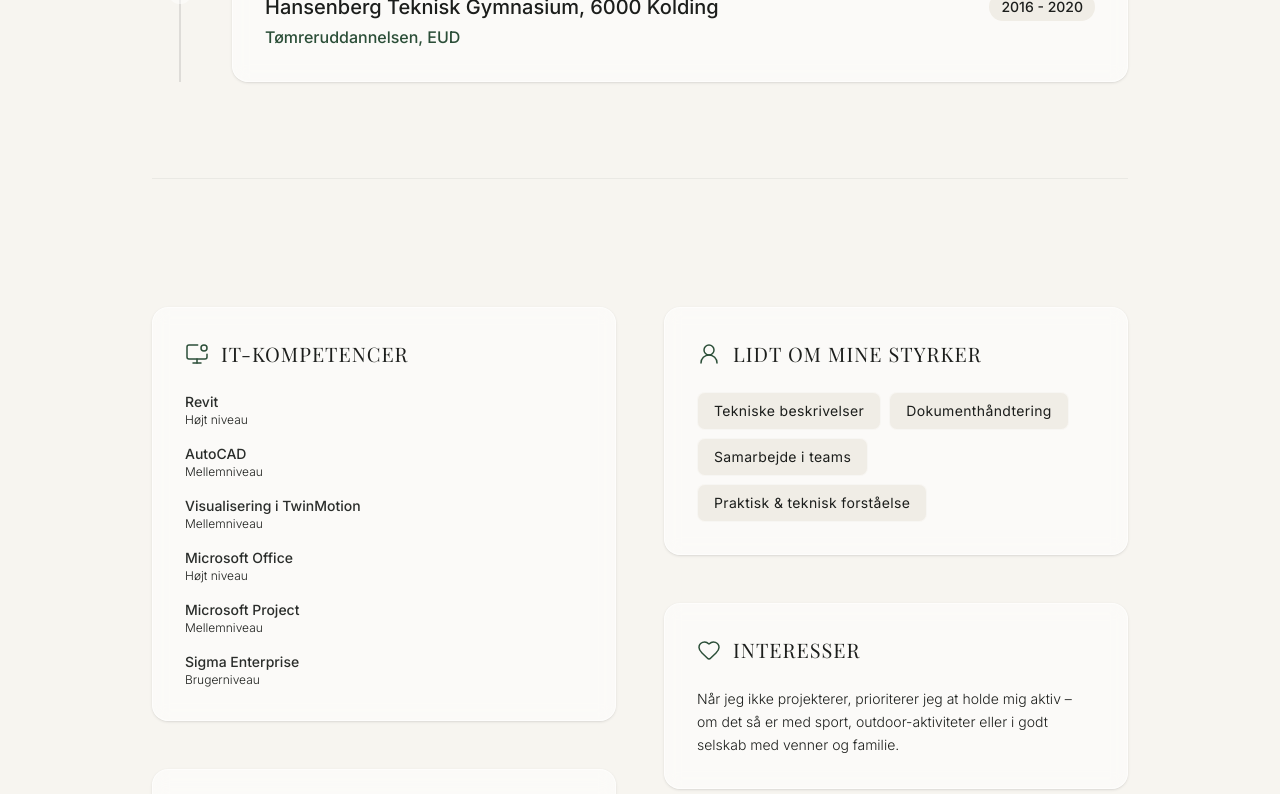
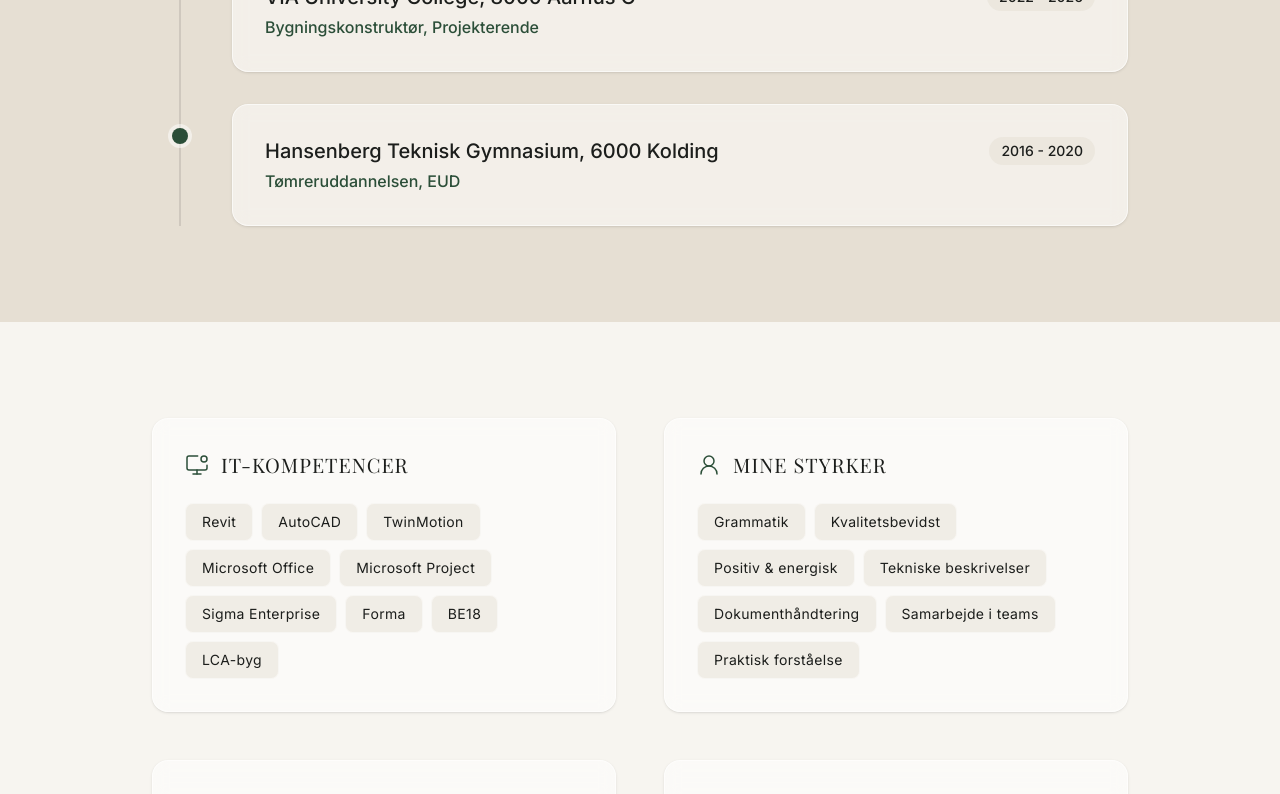
Before and after one commit to SorenTheKjeldsen/Soren-Kjeldsen---Portfolio, a React (Vite) app: page /om-mig in a window 1280 px wide. Shown: the part 2659-3453 px from the top of the page. Built offline with nearby package versions, Linux system fonts and the light colour scheme; a web font is replaced by a local one.

Commit message:
refactor: update UI layout and skills section
- Improve contact page layout with descriptive text
- Update IT and personal skills lists
- Add layout container for Education section
- Fix header background detection logic

```diff
--- a/src/App.tsx
+++ b/src/App.tsx
@@ -63,14 +63,22 @@ export default function App() {
             <Route path="/om-mig" element={<PageWrapper><About /></PageWrapper>} />
             <Route path="/projekt/:id" element={<ProjectDetails />} />
           </Route>
-          {/* For kontakt we don't need double contact, the Layout has Contact as footer */}
+          {/* For kontakt vi don't need double contact, the Layout has Contact as footer */}
           <Route path="/kontakt" element={
-            <>
+            <main className="bg-brand-sand min-h-screen">
               <Header />
-              <div className="pt-20 lg:pt-32">
-                <Contact />
+              <div className="pt-32 lg:pt-48 pb-8">
+                <div className="container mx-auto px-6 max-w-7xl">
+                  <div className="text-center">
+                    <h2 className="text-4xl lg:text-6xl font-serif text-dark-900 uppercase">Kontakt</h2>
+                    <p className="max-w-2xl mx-auto mt-6 text-dark-800 font-light leading-relaxed">
+                      Har du et spørgsmål, eller vil du høre mere om, hvordan jeg kan bidrage til jeres team? Jeg tager gerne en uforpligtende snak og ser frem til at høre fra dig.
+                    </p>
+                  </div>
+                </div>
               </div>
-            </>
+              <Contact />
+            </main>
           } />
         </Routes>
       </div>
--- a/src/components/About.tsx
+++ b/src/components/About.tsx
@@ -1,5 +1,6 @@
 import { motion } from 'motion/react';
 import { MonitorDot, Briefcase, UserRound, GraduationCap, Globe, Heart } from 'lucide-react';
+import { Link } from 'react-router-dom';
 import profileImage from '../assets/images/Portræt.png';
 
 export default function About() {
@@ -66,16 +67,12 @@ export default function About() {
   ];
 
   const itSkills = [
-    { name: 'Revit', level: 'Højt niveau' },
-    { name: 'AutoCAD', level: 'Mellemniveau' },
-    { name: 'Visualisering i TwinMotion', level: 'Mellemniveau' },
-    { name: 'Microsoft Office', level: 'Højt niveau' },
-    { name: 'Microsoft Project', level: 'Mellemniveau' },
-    { name: 'Sigma Enterprise', level: 'Brugerniveau' },
+    'Revit', 'AutoCAD', 'TwinMotion', 'Microsoft Office',
+    'Microsoft Project', 'Sigma Enterprise', 'Forma', 'BE18', 'LCA-byg'
   ];
 
   const personalSkills = [
-    'Tekniske beskrivelser', 'Dokumenthåndtering', 'Samarbejde i teams', 'Praktisk & teknisk forståelse'
+    'Grammatik', 'Kvalitetsbevidst', 'Positiv & energisk', 'Tekniske beskrivelser', 'Dokumenthåndtering', 'Samarbejde i teams', 'Praktisk forståelse'
   ];
 
   return (
@@ -175,8 +172,14 @@ export default function About() {
                 ))}
               </div>
             </motion.div>
+          </div>
+        </div>
+      </div>
+    </section>
 
-            {/* Uddannelse */}
+    {/* Uddannelse */}
+      <section className="py-24 bg-brand-sand overflow-hidden">
+        <div className="container mx-auto px-6 max-w-5xl">
             <motion.div
               initial={{ opacity: 0, y: 30 }}
               whileInView={{ opacity: 1, y: 0 }}
@@ -184,7 +187,7 @@ export default function About() {
             >
               <div className="text-center mb-16">
                 <span className="text-brand-green tracking-[0.3em] font-medium text-sm uppercase flex items-center justify-center gap-3 mb-4">
-                  <GraduationCap size={20} strokeWidth={1.5} /> Akademisk
+                  <GraduationCap size={20} strokeWidth={1.5} /> Faglig
                 </span>
                 <h2 className="text-4xl lg:text-6xl font-serif text-dark-900 uppercase">Uddannelse</h2>
               </div>
@@ -207,12 +210,13 @@ export default function About() {
                 ))}
               </div>
             </motion.div>
-          </div>
+        </div>
+      </section>
 
-          <hr className="border-black/5" />
-
+      <section className="py-24 bg-brand-sand-light overflow-hidden">
+        <div className="container mx-auto px-6 max-w-5xl">
           {/* Bottom Grid Content */}
-          <div className="grid grid-cols-1 md:grid-cols-2 gap-12 pt-8">
+          <div className="grid grid-cols-1 md:grid-cols-2 gap-12">
 
             <div className="space-y-12">
               {/* IT-Kompetencer */}
@@ -226,14 +230,13 @@ export default function About() {
                   <MonitorDot className="text-brand-green" size={24} strokeWidth={1.5} />
                   <h3 className="text-xl font-serif text-dark-900 uppercase tracking-wider">IT-Kompetencer</h3>
                 </div>
-                <ul className="space-y-4">
+                <div className="flex flex-wrap gap-2">
                   {itSkills.map((skill, idx) => (
-                    <li key={idx}>
-                      <div className="text-sm font-medium text-dark-800">{skill.name}</div>
-                      <div className="text-xs text-dark-500 font-light">{skill.level}</div>
-                    </li>
+                    <span key={idx} className="px-4 py-2 bg-brand-sand/50 text-dark-700 rounded-lg text-sm tracking-wide border border-white/50">
+                      {skill}
+                    </span>
                   ))}
-                </ul>
+                </div>
               </motion.div>
 
               {/* Sprog */}
@@ -247,9 +250,12 @@ export default function About() {
                   <Globe className="text-brand-green" size={24} strokeWidth={1.5} />
                   <h3 className="text-xl font-serif text-dark-900 uppercase tracking-wider">Sprog</h3>
                 </div>
-                <div className="space-y-3 text-sm text-dark-700 font-light">
-                  <p><span className="font-medium text-dark-900 block mb-0.5">Dansk:</span> Modersmål</p>
-                  <p><span className="font-medium text-dark-900 block mb-0.5">Engelsk:</span> Flydende (skrift & tale)</p>
+                <div className="flex flex-wrap gap-2">
+                  {['Dansk', 'Engelsk'].map((lang, idx) => (
+                    <span key={idx} className="px-4 py-2 bg-brand-sand/50 text-dark-700 rounded-lg text-sm tracking-wide border border-white/50">
+                      {lang}
+                    </span>
+                  ))}
                 </div>
               </motion.div>
             </div>
@@ -264,7 +270,7 @@ export default function About() {
               >
                 <div className="flex items-center gap-3 mb-6">
                   <UserRound className="text-brand-green" size={24} strokeWidth={1.5} />
-                  <h3 className="text-xl font-serif text-dark-900 uppercase tracking-wider">Lidt om mine styrker</h3>
+                  <h3 className="text-xl font-serif text-dark-900 uppercase tracking-wider">MINE STYRKER</h3>
                 </div>
                 <div className="flex flex-wrap gap-2">
                   {personalSkills.map((skill, idx) => (
@@ -287,14 +293,39 @@ export default function About() {
                   <h3 className="text-xl font-serif text-dark-900 uppercase tracking-wider">Interesser</h3>
                 </div>
                 <p className="text-sm font-light text-dark-700 leading-relaxed">
-                  Når jeg ikke projekterer, prioriterer jeg at holde mig aktiv – om det så er med sport, outdoor-aktiviteter eller i godt selskab med venner og familie.
+                  I min fritid interesserer jeg mig for løbetræning, møbeldesign og træarbejde. Jeg bruger også meget tid sammen med venner og familie og nyder at følge med i fodbold, hvor særligt Premier League har min interesse.
                 </p>
               </motion.div>
             </div>
 
           </div>
         </div>
+    </section>
 
+    {/* Contact CTA */}
+    <section className="py-24 bg-brand-sand overflow-hidden relative">
+      <div className="container mx-auto px-6 max-w-5xl relative z-10 text-center">
+        <motion.div
+          initial={{ opacity: 0, y: 30 }}
+          whileInView={{ opacity: 1, y: 0 }}
+          viewport={{ once: true }}
+          className="space-y-8"
+        >
+          <h2 className="text-4xl md:text-5xl lg:text-7xl font-serif text-dark-900 uppercase tracking-wider">
+            Lyder det interessant?
+          </h2>
+          <p className="text-lg md:text-xl text-dark-700 font-light max-w-2xl mx-auto">
+            Så kontakt mig og lad os tage en uforpligtende snak om, hvordan vi kan samarbejde.
+          </p>
+          <div className="pt-8">
+            <Link
+              to="/kontakt"
+              className="inline-flex items-center justify-center border border-dark-900/10 text-dark-800 px-10 py-5 uppercase tracking-widest text-sm hover:border-brand-green hover:text-brand-green hover:bg-white/50 bg-white/30 transition-all"
+            >
+              KONTAKT MIG
+            </Link>
+          </div>
+        </motion.div>
       </div>
     </section>
     </>
--- a/src/components/Header.tsx
+++ b/src/components/Header.tsx
@@ -8,6 +8,7 @@ export default function Header() {
   const [isScrolled, setIsScrolled] = useState(false);
   const [isOpen, setIsOpen] = useState(false);
   const [headerBgClass, setHeaderBgClass] = useState('bg-brand-sand/95');
+  const [isOverDarkSection, setIsOverDarkSection] = useState(false);
   const location = useLocation();
 
   useEffect(() => {
@@ -17,16 +18,17 @@ export default function Header() {
       // Determine background color based on what is underneath the header
       const sections = document.querySelectorAll('section, footer, main, div');
       let currentBg = 'bg-brand-sand/95';
+      let darkSection = false;
       let foundMatchingSection = false;
 
-      const headerCenterY = 50; // top area
+      const headerCenterY = 40; // top area
 
       // Look at elements in reverse order so children override parents if they are full width
       const arr = Array.from(sections);
       for (let i = arr.length - 1; i >= 0; i--) {
         const section = arr[i];
         const rect = section.getBoundingClientRect();
-        const classes = section.className || '';
+        const classes = typeof section.className === 'string' ? section.className : '';
 
         // Ensure it's a block with a recognized background string
         if (
@@ -35,7 +37,11 @@ export default function Header() {
           rect.bottom >= headerCenterY &&
           rect.width > window.innerWidth * 0.5 // Mostly full-width elements
         ) {
-          if (classes.includes('bg-brand-sand-light')) {
+          if (classes.includes('bg-dark-900') || classes.includes('bg-dark-800') || section.id === 'video-section') {
+            currentBg = 'transparent';
+            darkSection = true;
+            foundMatchingSection = true;
+          } else if (classes.includes('bg-brand-sand-light')) {
             currentBg = 'bg-brand-sand-light/95';
             foundMatchingSection = true;
           } else if (classes.includes('bg-brand-sand') && !classes.includes('bg-brand-sand-light')) {
@@ -44,8 +50,6 @@ export default function Header() {
           } else if (classes.includes('bg-white ')) {
             currentBg = 'bg-white/95';
             foundMatchingSection = true;
-          } else if (classes.includes('bg-brand-green/')) {
-            // maybe an accent section
           } else if (classes.includes('bg-brand-green')) {
             currentBg = 'bg-brand-green/95';
             foundMatchingSection = true;
@@ -54,6 +58,7 @@ export default function Header() {
       }
 
       setHeaderBgClass(currentBg);
+      setIsOverDarkSection(darkSection);
     };
 
     window.addEventListener('scroll', handleScroll, { passive: true });
@@ -73,11 +78,11 @@ export default function Header() {
     { name: 'KONTAKT', href: '/kontakt' },
   ];
 
-  // Always use the solid header style if not on home page, or if scrolled
-  const isSolidHeader = isScrolled || (location.pathname !== '/' && location.pathname !== '/projekter');
+  // When over a dark section (like video) OR at the top of /projekter
+  const isTransparentOnDark = isOverDarkSection || (!isScrolled && location.pathname === '/projekter');
 
-  // When transparent on projekter, we are over a dark video
-  const isTransparentOnDark = !isScrolled && location.pathname === '/projekter';
+  const isSolidHeader = (isScrolled || (location.pathname !== '/' && location.pathname !== '/projekter')) && !isTransparentOnDark;
+
   const textColorClass = isTransparentOnDark ? 'text-white/90 hover:text-white' : 'text-gray-600 hover:text-brand-green';
   const logoFilter = isTransparentOnDark ? 'brightness-0 invert opacity-90' : 'mix-blend-multiply';
 
@@ -85,7 +90,11 @@ export default function Header() {
     <>
       <header
         className={`fixed top-0 left-0 right-0 z-50 transition-all duration-500 ${
-          isSolidHeader ? `${headerBgClass} backdrop-blur-md py-2 border-b border-black/5` : 'bg-transparent py-4'
+          isSolidHeader
+            ? `${headerBgClass} backdrop-blur-md py-2 border-b border-black/5`
+            : isTransparentOnDark && isScrolled
+              ? 'bg-transparent py-2'
+              : 'bg-transparent py-4'
         }`}
       >
         <div className="container mx-auto px-6 max-w-7xl flex items-center justify-between">
```
Also changed, not shown: public/S.png (deleted).
